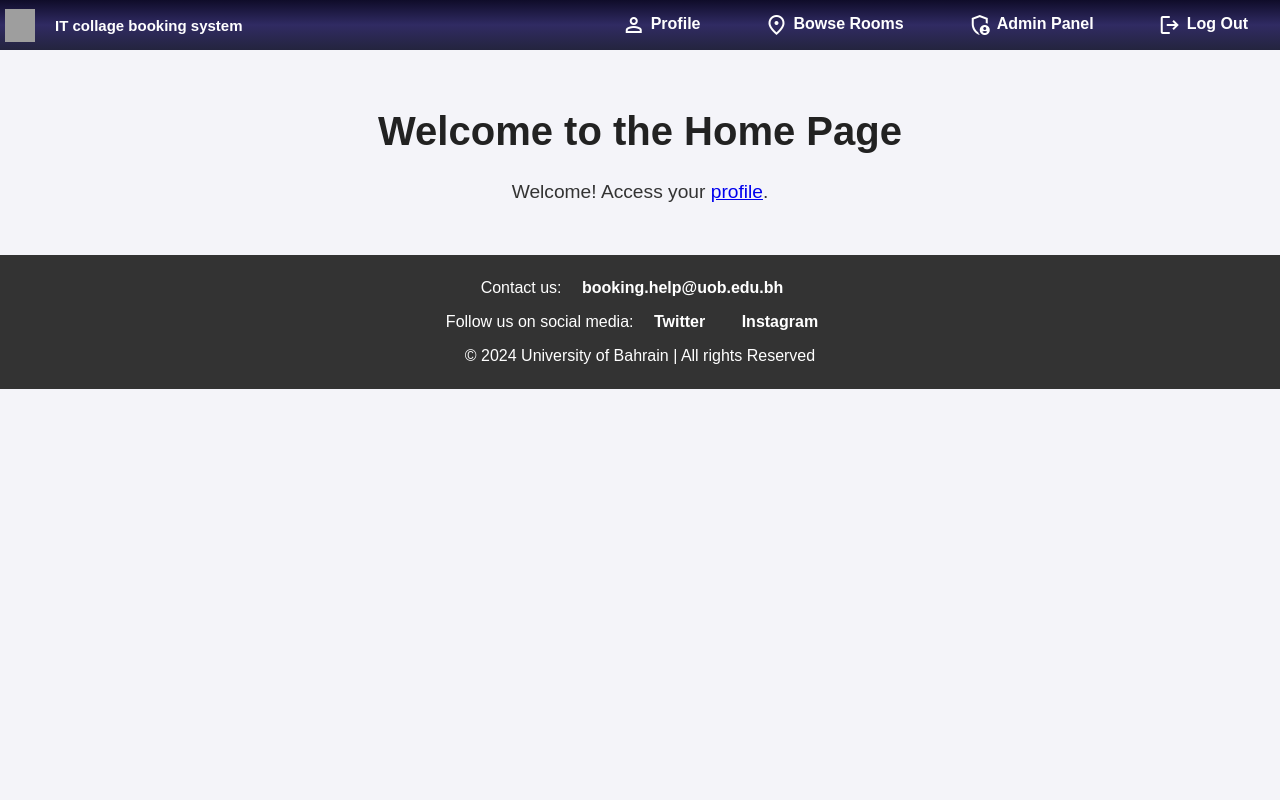
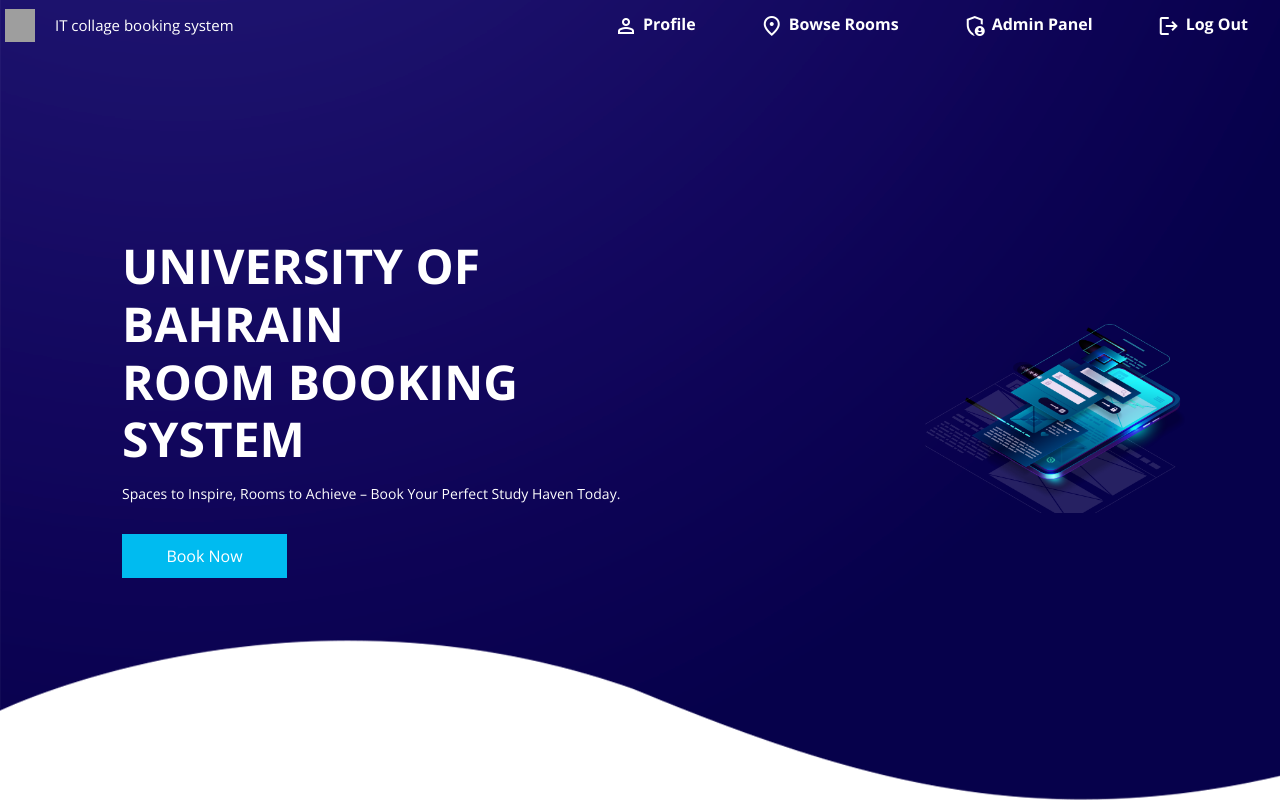
Before and after one commit to OsAlansari/CS333-Project, a PHP site: page /serverSide/index.php in a window 1280 px wide. Run offline with PHP 8.4, Linux system fonts and the light colour scheme; a user stored in the database is signed in; data comes from the database, SQL or seed files in the repository; some libraries are stand-ins or nearby versions; grey boxes are pictures that could not be loaded.

Commit message:
home page

```diff
--- a/Css/header.css
+++ b/Css/header.css
@@ -3,7 +3,7 @@ header {
     display: flex;
     align-items: center;
     justify-content: space-between;
-    background: linear-gradient(to bottom, #0f0c29, #302b63, #24243e);
+
     padding: 0;
     height: 50px;
 }
@@ -32,7 +32,7 @@ header nav ul {
     padding: 0;
     display: flex;
     align-items: center;
-    margin-left: auto; /* This pushes the ul to the right */
+    margin-left: auto;
 }
 
 header nav ul li {
--- a/Css/index.css
+++ b/Css/index.css
@@ -1,47 +1,242 @@
-/* General Reset */
-body, html {
-    margin: 0;
-    padding: 0;
-    font-family: Arial, sans-serif;
-    background-color: #f4f4f9;
-    color: #333;
+
+@import url("https://fonts.googleapis.com/css2?family=Lato:wght@400;700&family=Open+Sans:wght@300;400;600;700&display=swap");
+
+
+body {
+  font-family: "Open Sans", sans-serif;
+  color: #0c0c0c;
+  background-color: #ffffff;
+  overflow-x: hidden;
+  margin: 0;
 }
 
-/* Main Content */
-main {
-    text-align: center;
-    padding: 2em;
+
+.heading_container {
+  display: -webkit-box;
+  display: -ms-flexbox;
+  display: flex;
+  -webkit-box-orient: vertical;
+  -webkit-box-direction: normal;
+      -ms-flex-direction: column;
+          flex-direction: column;
+  -webkit-box-align: start;
+      -ms-flex-align: start;
+          align-items: flex-start;
 }
 
-main h1 {
-    font-size: 2.5em;
-    color: #222;
+.heading_container h2 {
+  position: relative;
+  font-weight: bold;
+  margin-bottom: 0;
 }
 
-main p {
-    font-size: 1.2em;
-    margin: 1em 0;
-    color: #555;
+.heading_container h2 span {
+  color: #00bbf0;
 }
 
-/* Button Styling */
-button {
-    padding: 0.7em 1.5em;
-    font-size: 1em;
-    color: white;
-    background-color: #333;
-    border: none;
-    border-radius: 5px;
-    cursor: pointer;
-    transition: background-color 0.3s ease;
+.heading_container p {
+  margin-top: 10px;
+  margin-bottom: 0;
 }
 
-button:hover {
-    background-color: #555;
+.heading_container.heading_center {
+  -webkit-box-align: center;
+      -ms-flex-align: center;
+          align-items: center;
+  text-align: center;
 }
 
-.welcome {
-    margin: 20px 0;
-    color: #333;
-    font-size: 1.2em;
+a,
+a:hover,
+a:focus {
+  text-decoration: none;
 }
+
+a:hover,
+a:focus {
+  color: initial;
+}
+
+.btn,
+.btn:focus {
+  outline: none !important;
+  -webkit-box-shadow: none;
+          box-shadow: none;
+}
+
+/*header section*/
+.hero_area {
+    position: relative;
+    min-height: 100vh;
+    display: -webkit-box;
+    display: -ms-flexbox;
+    display: flex;
+    -webkit-box-orient: vertical;
+    -webkit-box-direction: normal;
+        -ms-flex-direction: column;
+            flex-direction: column;
+}
+
+.hero_area .hero_bg_box {
+  position: absolute;
+  top: 0;
+  left: 0;
+  width: 100%;
+  height: 100%;
+  display: -webkit-box;
+  display: -ms-flexbox;
+  display: flex;
+  -webkit-box-pack: center;
+      -ms-flex-pack: center;
+          justify-content: center;
+  -webkit-box-align: end;
+      -ms-flex-align: end;
+          align-items: flex-end;
+  overflow: hidden;
+  z-index: -1;
+}
+
+.hero_area .hero_bg_box .bg_img_box {
+  min-width: 100%;
+  min-height: 100%;
+}
+
+
+
+.sub_page .hero_area {
+  min-height: auto;
+  background: linear-gradient(130deg, #231a6f, #0f054c);
+}
+
+.sub_page .hero_area .hero_bg_box {
+  display: none;
+}
+
+.header_section {
+  padding: 15px 0;
+}
+
+
+
+
+/* Main Content */
+.slider_section {
+    -webkit-box-flex: 1;
+        -ms-flex: 1;
+            flex: 1;
+    display: -webkit-box;
+    display: -ms-flexbox;
+    display: flex;
+    -webkit-box-align: center;
+        -ms-flex-align: center;
+            align-items: center;
+    position: relative;
+    padding: 45px 0 145px 0;
+  }
+
+  .slider_section .row {
+    -webkit-box-align: center;
+        -ms-flex-align: center;
+            align-items: center;
+  }
+
+  .slider_section #customCarousel1 {
+    width: 100%;
+    position: unset;
+  }
+
+  .slider_section .detail-box {
+    color: #00204a;
+    margin-left:40PX ;
+    margin-top: 70PX;
+  }
+
+  .slider_section .detail-box h1 {
+    font-size: 3rem;
+    font-weight: bold;
+    text-transform: uppercase;
+    margin-bottom: 15px;
+    color: #ffffff;
+  }
+
+  .slider_section .detail-box p {
+    color: #fefefe;
+    font-size: 14px;
+  }
+
+  .slider_section .detail-box .btn-box {
+    display: -webkit-box;
+    display: -ms-flexbox;
+    display: flex;
+    margin: 0 -5px;
+    margin-top: 25px;
+  }
+
+  .slider_section .detail-box .btn-box a {
+    margin: 5px;
+    text-align: center;
+    width: 165px;
+  }
+
+  .slider_section .detail-box .btn-box .btn1 {
+    display: inline-block;
+    padding: 10px 15px;
+    background-color: #00bbf0;
+    color: #ffffff;
+    border-radius: 0;
+    -webkit-transition: all 0.3s;
+    transition: all 0.3s;
+    border: none;
+  }
+
+  .slider_section .detail-box .btn-box .btn1:hover {
+    background-color: #007fa4;
+  }
+
+
+
+
+  .slider_section .img-box {
+
+    width: 50%;
+    height: 50%;
+    margin-left: auto;
+    margin-top: 0;
+    align-items: righ-top;
+  }
+
+  .slider_section .img-box img {
+    width: 100%;
+    -webkit-animation: upDown 5s infinite;
+            animation: upDown 5s infinite;
+  }
+
+  @-webkit-keyframes upDown {
+    0% {
+      -webkit-transform: translateY(-45px);
+              transform: translateY(-45px);
+    }
+    50% {
+      -webkit-transform: translateY(45px);
+              transform: translateY(45px);
+    }
+    100% {
+      -webkit-transform: translateY(-45px);
+              transform: translateY(-45px);
+    }
+  }
+
+  @keyframes upDown {
+    0% {
+      -webkit-transform: translateY(-45px);
+              transform: translateY(-45px);
+    }
+    50% {
+      -webkit-transform: translateY(45px);
+              transform: translateY(45px);
+    }
+    100% {
+      -webkit-transform: translateY(-45px);
+              transform: translateY(-45px);
+    }
+  }
--- a/serverSide/index.php
+++ b/serverSide/index.php
@@ -18,6 +18,15 @@ $type = $stmt->fetch();
     <meta charset="UTF-8">
     <meta name="viewport" content="width=device-width, initial-scale=1.0">
     <title>Home Page</title>
+    <link rel="stylesheet" type="text/css" href="css/bootstrap.css" />
+
+<!-- fonts style -->
+    <link href="https://fonts.googleapis.com/css2?family=Roboto:wght@400;500;700;900&display=swap" rel="stylesheet">
+
+
+
+<!-- responsive style -->
+<link href="../Css/responsive.css" rel="stylesheet" />
     <!-- Material Icons -->
     <link rel="stylesheet" href="https://fonts.googleapis.com/css2?family=Material+Symbols+Outlined" />
     <!-- Additional CSS -->
@@ -27,7 +36,16 @@ $type = $stmt->fetch();
 </head>
 <body>
     <!-- Navigation Bar -->
-    <header>
+    <div class="hero_area">
+
+<div class="hero_bg_box">
+  <div class="bg_img_box">
+    <img src="../images/hero-bg.png" alt="">
+  </div>
+</div>
+
+<!-- header section strats -->
+<header>
     <nav>
 
     <img src="../css/Logo.png">
@@ -62,28 +80,43 @@ $type = $stmt->fetch();
     </header>
 
     <!-- Main Content -->
-    <main>
-    <h1>Welcome to the Home Page</h1>
-        <?php if ($isLoggedIn): ?>
-            <p class="welcome">Welcome! Access your <a href="profile.php">profile</a>.</p>
-        <?php else: ?>
-            <p>Please log in or register to access more features.</p>
-        <?php endif; ?>
-    </main>
+    <section class="slider_section ">
+      <div id="customCarousel1" class="carousel slide" data-ride="carousel">
+        <div class="carousel-inner">
+          <div class="carousel-item active">
+            <div class="container ">
+              <div class="row">
+                <div class="col-md-6 ">
+                  <div class="detail-box">
+                    <h1>
+                      University of Bahrain <br>
+                      Room Booking System
+                    </h1>
+                    <p>
+                    Spaces to Inspire, Rooms to Achieve – Book Your Perfect Study Haven Today.
+                    </p>
+                    <div class="btn-box">
+                      <a href="../serverSide\room_browse.php" class="btn1">
+                        Book Now
+                      </a>
+                    </div>
+                  </div>
+                </div>
+                <div class="col-md-6">
+                  <div class="img-box">
+                    <img src="../images/slider-img.png" alt="">
+                  </div>
+                </div>
+              </div>
+            </div>
+          </div>
 
-    <footer>
-        <nav>
-            <p>
-            Contact us:
-            <a href="mailto:booking.help@uob.edu.bh">booking.help@uob.edu.bh</a>
-            </p>
-            <p>
-            Follow us on social media:
-            <a href="https://twitter.com/uobedubh">Twitter</a>
-            <a href="https://www.instagram.com/uobedubh">Instagram</a>
-            </p>
-            <p>&copy; 2024 University of Bahrain | All rights Reserved</p>
-        </nav>
-    </footer>
+
+    </section>
+
+  </div>
+
+
+
 </body>
 </html>
```
Also changed, not shown: images/hero-bg.png (added), images/slider-img.png (added).
